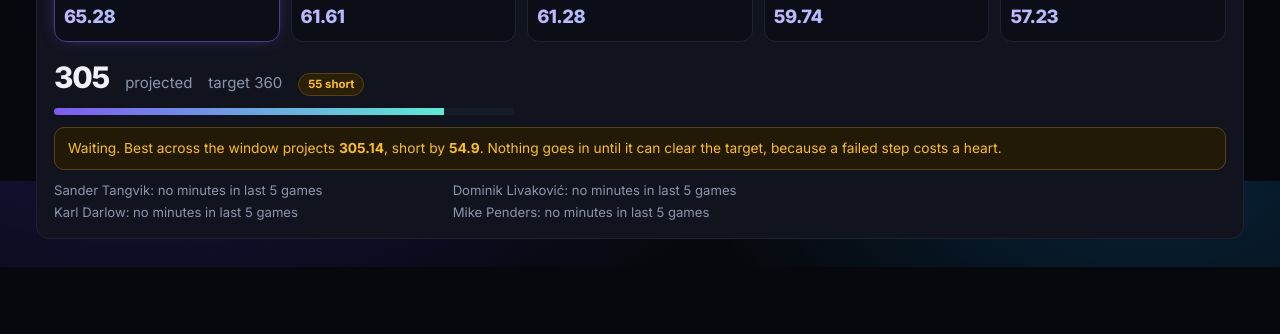
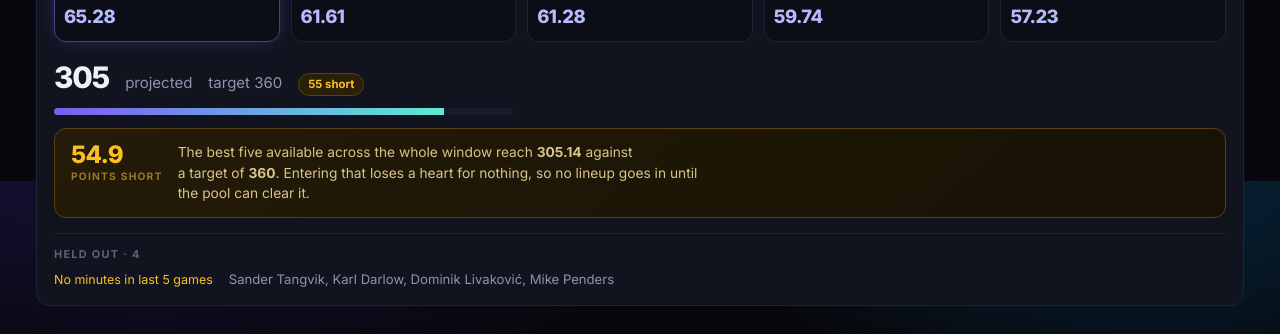
Before and after one commit to mas00009/sorare-autopilot, a website: page docs/index.html in a window 1280 px wide. Shown: the part 619-953 px from the top of the page. Before the commit the page ends 886 px from the top, so only its background shows below. Drawn offline with Linux system fonts and the light colour scheme.

Commit message:
Restructure the waiting panel and group held-out players by reason
Co-Authored-By: Claude Opus 5 <noreply@anthropic.com>

```diff
--- a/docs/index.html
+++ b/docs/index.html
@@ -102,7 +102,23 @@ nav button .dot{display:inline-block;width:6px;height:6px;border-radius:99px;bac
 .tot b{font-size:1.85rem;font-weight:800;letter-spacing:-.04em;white-space:nowrap}
 .barp{height:7px;background:#161b29;border-radius:99px;overflow:hidden;margin-top:9px;max-width:460px}
 .barp i{display:block;height:100%;background:linear-gradient(90deg,var(--v2),#5eead4)}
-.msg{margin-top:12px;border:1px solid #584311;background:#221a07;color:var(--warn);border-radius:10px;padding:10px 13px;font-size:.86rem}
+.msg{margin-top:13px;display:flex;gap:15px;align-items:flex-start;border-radius:12px;padding:13px 16px;
+ border:1px solid #584311;background:linear-gradient(140deg,#241b08,#171205)}
+.msg .big{font-size:1.5rem;font-weight:790;letter-spacing:-.03em;line-height:1.1;color:var(--warn);white-space:nowrap}
+.msg .big s{display:block;font-size:.64rem;letter-spacing:.12em;text-transform:uppercase;
+ font-weight:700;color:#9a7a2a;text-decoration:none;margin-top:3px}
+.msg p{margin:0;font-size:.86rem;color:#d9c48c;max-width:62ch}
+.msg.good{border-color:#1c4d3c;background:linear-gradient(140deg,#0c2a20,#071711)}
+.msg.good .big{color:var(--go)} .msg.good .big s{color:#3f8e73} .msg.good p{color:#a7d8c4}
+/* Held out: one row per reason, names gathered. Repeating the same phrase once
+   per player was four lines saying one thing. */
+.held{margin-top:15px;border-top:1px solid var(--line);padding-top:12px}
+.held h4{margin:0 0 8px;font-size:.68rem;text-transform:uppercase;letter-spacing:.12em;
+ color:var(--faint);font-weight:700}
+.held dl{margin:0;display:grid;grid-template-columns:auto 1fr;gap:5px 16px;align-items:baseline}
+.held dt{font-size:.78rem;color:var(--warn);white-space:nowrap}
+.held dd{margin:0;font-size:.82rem;color:var(--dim)}
+@media(max-width:620px){.held dl{grid-template-columns:1fr;gap:1px 0}.held dd{margin-bottom:7px}}
 table{width:100%;border-collapse:collapse;font-variant-numeric:tabular-nums;font-size:.9rem}
 th{text-align:left;font-weight:700;color:var(--faint);font-size:.69rem;text-transform:uppercase;letter-spacing:.1em;padding:0 10px 7px 0}
 td{padding:7px 10px 7px 0;border-top:1px solid var(--line)}
@@ -255,12 +271,30 @@ function surfacePanel(s){
       ${s.target?`<span class="muted">target ${s.target}</span>
       <span class="pill ${tot>=s.target?'go':'warn'}">${tot>=s.target?'clears target':Math.round(s.target-tot)+' short'}</span>`:''}</div>
     ${s.target?`<div class="barp"><i style="width:${pct}%"></i></div>`:''}
-    ${waiting?`<div class="msg">Waiting. Best across the window projects <b>${pl.projected}</b>, short by <b>${pl.shortfall}</b>.
-      Nothing goes in until it can clear the target, because a failed step costs a heart.</div>`:''}
-    ${pl&&pl.clearsTarget&&pl.lock?`<div class="msg" style="border-color:#1c4d3c;background:#0d2a21;color:var(--go)">
-      Would lock ${when(pl.lock)}${pl.tradedPointsForTime>0?` · gave up ${pl.tradedPointsForTime} pts to lock a day later`:''}.</div>`:''}
-    ${s.rejected.length?`<ul class="rej">${s.rejected.slice(0,9).map(c=>`<li>${esc(c.player)}: ${esc(c.blocked)}</li>`).join('')}</ul>`:''}
+    ${waiting?`<div class="msg">
+      <span class="big">${pl.shortfall}<s>points short</s></span>
+      <p>The best five available across the whole window reach <b>${pl.projected}</b> against a target of
+        <b>${s.target}</b>. Entering that loses a heart for nothing, so no lineup goes in until the pool can clear it.</p></div>`:''}
+    ${pl&&pl.clearsTarget&&pl.lock?`<div class="msg good">
+      <span class="big">${Math.round(pl.projected-s.target)}<s>points clear</s></span>
+      <p>Locks ${when(pl.lock)}${pl.tradedPointsForTime>0?`, giving up ${pl.tradedPointsForTime} points to lock a day later and keep reacting to team news`:''}.</p></div>`:''}
+    ${heldOut(s.rejected)}
   </div>`;
+}
+
+/** Gather the held-out players under their reason instead of repeating it. */
+function heldOut(rejected){
+  if(!rejected||!rejected.length) return '';
+  const by=new Map();
+  for(const c of rejected){
+    const r=(c.blocked??'unavailable').replace(/^only /,'').replace(/\s*\(.*\)$/,'');
+    if(!by.has(r)) by.set(r,[]);
+    by.get(r).push(c.player);
+  }
+  const rows=[...by.entries()].sort((a,b)=>b[1].length-a[1].length);
+  const n=rejected.length;
+  return `<div class="held"><h4>Held out · ${n}</h4><dl>${rows.map(([r,ns])=>
+    `<dt>${esc(r.charAt(0).toUpperCase()+r.slice(1))}</dt><dd>${esc(ns.join(', '))}</dd>`).join('')}</dl></div>`;
 }
 
 function fixturesPanel(d){
```
